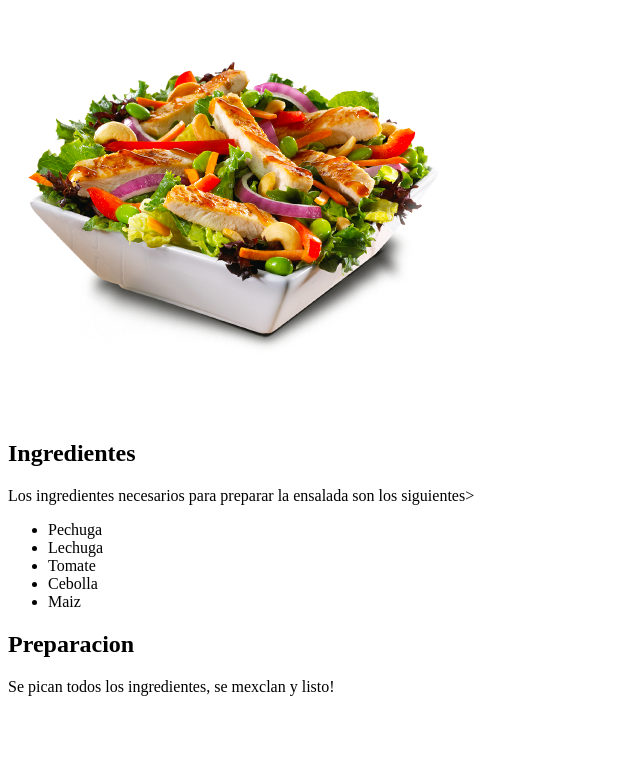
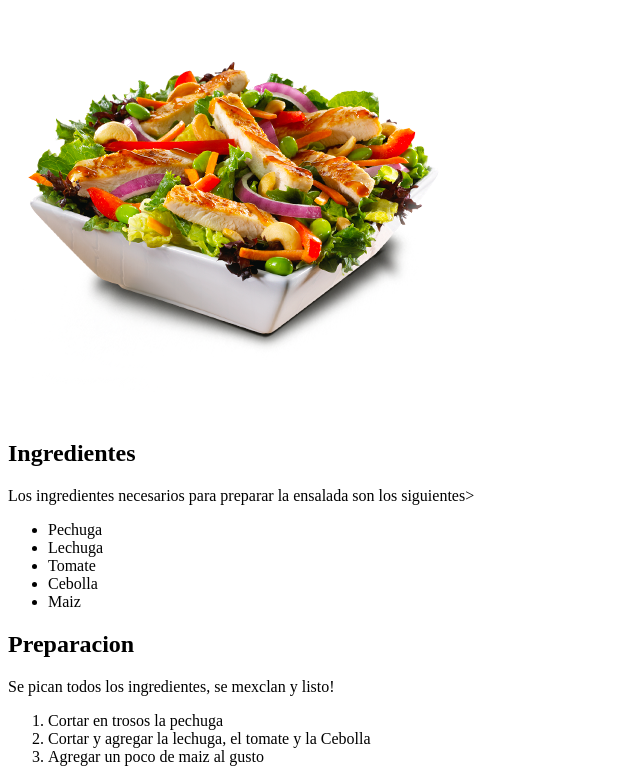
Before and after one commit to GFuentesG/aspirantes-mir-html-y-css, a plain HTML site: page ejercicio1-html-y-css/index.html in a window 1280 px wide. Shown: the part 79-861 px from the top of the page, without its empty margins (0-640 px from the left). Before the commit the page ends 800 px from the top, so only its background shows below. Drawn offline with Linux system fonts and the light colour scheme.

Commit message:
agregando el bonus

```diff
--- a/ejercicio1-html-y-css/index.html
+++ b/ejercicio1-html-y-css/index.html
@@ -19,6 +19,11 @@
             </ul>
         <h2>Preparacion</h2>
         <p>Se pican todos los ingredientes, se mexclan y listo!</p>
+            <ol>
+                <li>Cortar en trosos la pechuga</li>
+                <li>Cortar y agregar la lechuga, el tomate y la Cebolla</li>
+                <li>Agregar un poco de maiz al gusto</li>
+            </ol>
     </body>
 
 </html>
```
